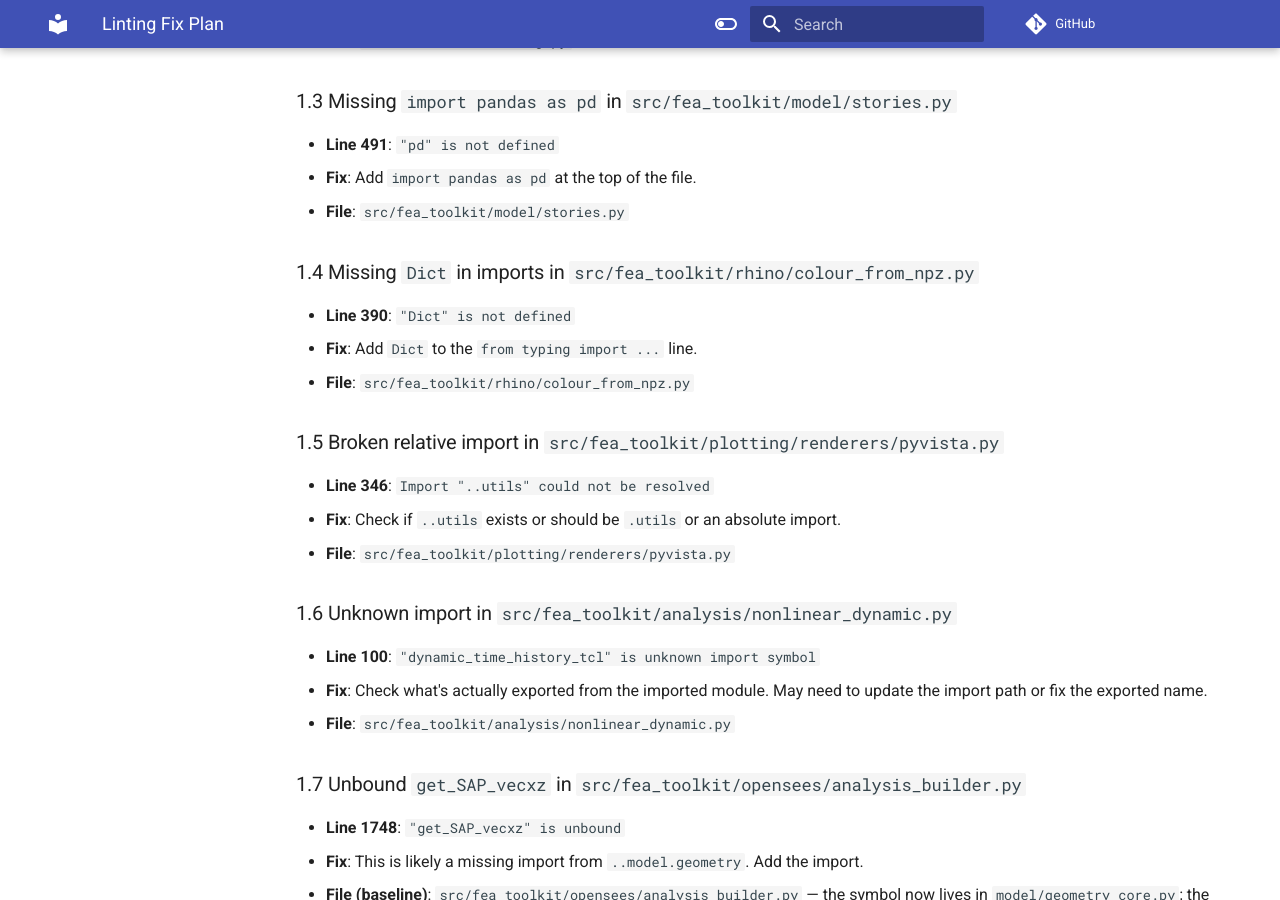
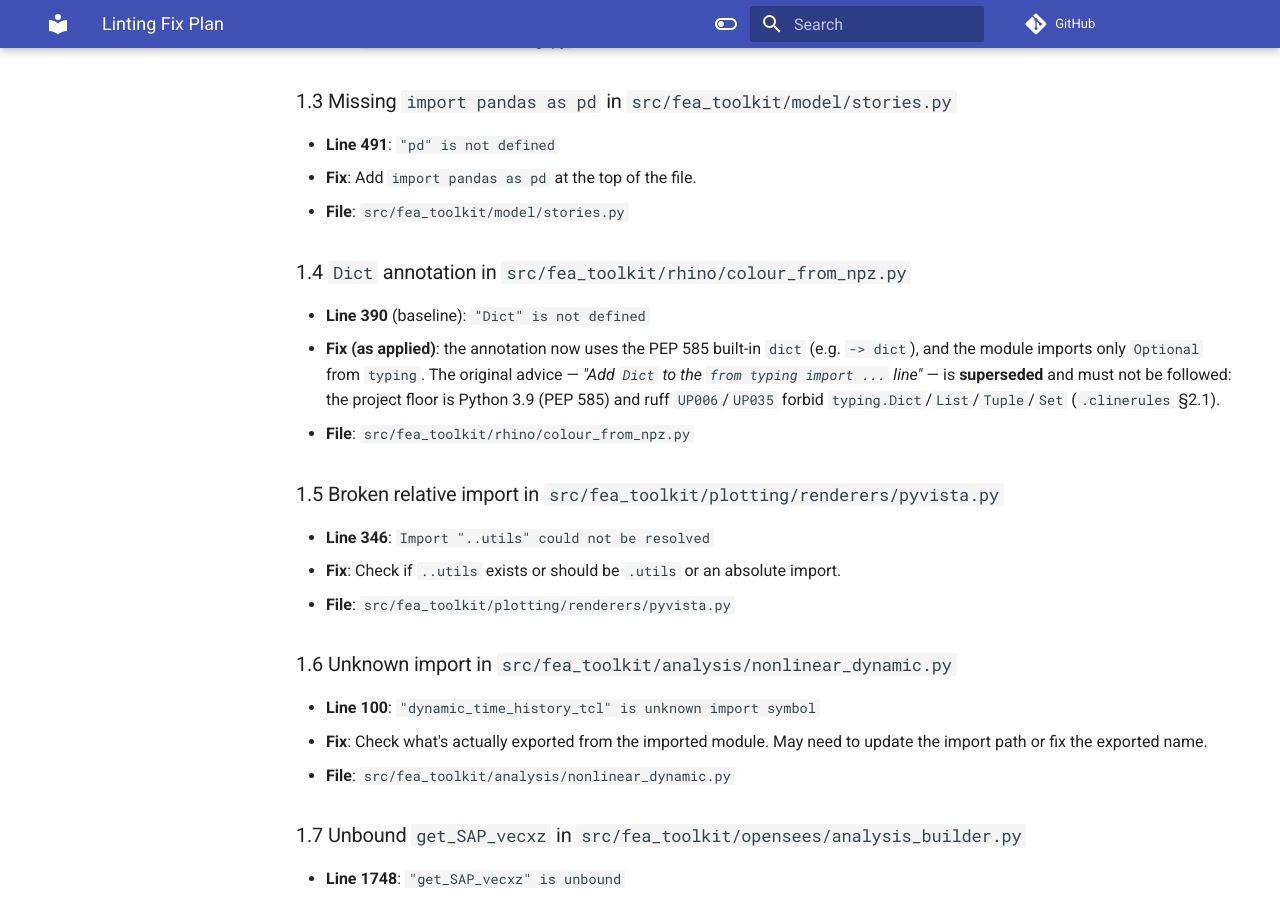
Before and after one commit to boustrephon/fea_toolkit, an MkDocs documentation site: the page built from docs/linting_fix_plan.md, in a window 1280 px wide and 900 px high, scrolled down 1757 px. Built offline with MkDocs 1.6.1 and Material for MkDocs 9.7.7, drawn with Linux system fonts in a browser that asks for light colours; comment, search, counter and statistics services are not loaded.

Commit message:
fix(cli): resolve aliased re-exports by their original imported name
__main__ now stores (target module, original imported name) for each re-export and _resolve() follows both, so an aliased import such as from .impl import x as y resolves to the defining module instead of unknown. Adds test_resolves_aliased_reexport.

docs: replace the stale typing.Dict/List/Tuple/Set guidance with the PEP 585 built-in-generic convention (dict/list/tuple/set) across .clinerules, docs/llm_guide.md and docs/linting_fix_plan.md, and add explicit CodeRabbit path instructions to pre-empt false positives.

```diff
--- a/docs/linting_fix_plan.md
+++ b/docs/linting_fix_plan.md
@@ -81,10 +81,15 @@ These are errors that pyright is **correct** about and will cause runtime failur
 - **Fix**: Add `import pandas as pd` at the top of the file.
 - **File**: `src/fea_toolkit/model/stories.py`
 
-### 1.4 Missing `Dict` in imports in `src/fea_toolkit/rhino/colour_from_npz.py`
+### 1.4 `Dict` annotation in `src/fea_toolkit/rhino/colour_from_npz.py`
 
-- **Line 390**: `"Dict" is not defined`
-- **Fix**: Add `Dict` to the `from typing import ...` line.
+- **Line 390** (baseline): `"Dict" is not defined`
+- **Fix (as applied)**: the annotation now uses the PEP 585 built-in `dict`
+  (e.g. `-> dict`), and the module imports only `Optional` from `typing`.
+  The original advice — *"Add `Dict` to the `from typing import ...` line"* —
+  is **superseded** and must not be followed: the project floor is Python 3.9
+  (PEP 585) and ruff `UP006`/`UP035` forbid `typing.Dict`/`List`/`Tuple`/`Set`
+  (`.clinerules` §2.1).
 - **File**: `src/fea_toolkit/rhino/colour_from_npz.py`
 
 ### 1.5 Broken relative import in `src/fea_toolkit/plotting/renderers/pyvista.py`
```
Also changed, not shown: .coderabbit.yaml (+7 -0 lines), docs/llm_guide.md (+1 -1 lines), 3 other files.
